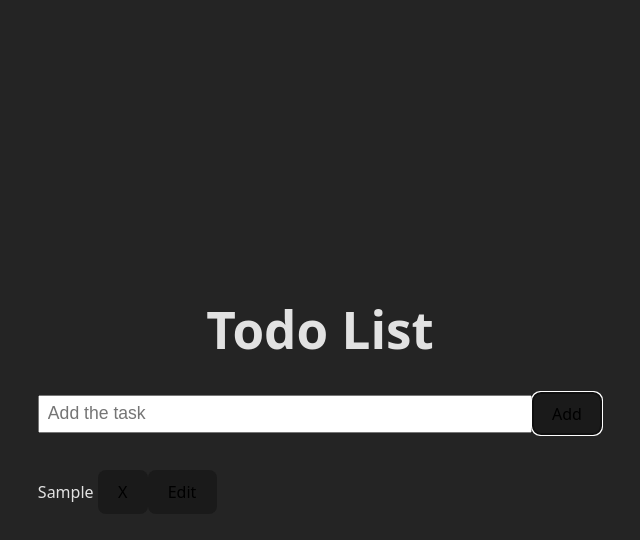
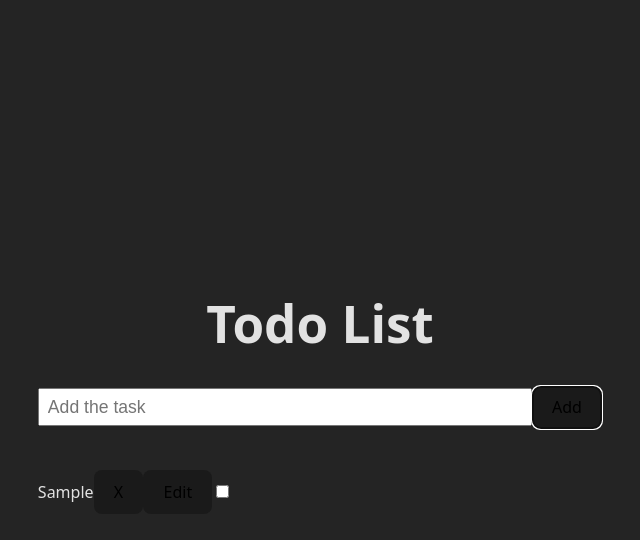
Before and after one commit to annaLucian/todo-list, a React (Vite) app in the folder todo-app/: page / in a window 1280 px wide. Both pictures are taken after typing "Sample" into the empty fields and a click on the button "Add". Shown: the top 540 px of the page, without its empty margins (320-960 px from the left). Built offline with nearby package versions, Linux system fonts and the light colour scheme.

Commit message:
improve logic completed text

```diff
--- a/todo-app/src/App.jsx
+++ b/todo-app/src/App.jsx
@@ -10,6 +10,7 @@ function App() {
     const newTodo = {
       id: crypto.randomUUID(),
       text: todoName,
+      completed: false,
     };
     setTodos([...todos, newTodo]);
   };
@@ -32,6 +33,17 @@ function App() {
     setTodos(newTodoList);
   };
 
+  const handleCompletedTodo = (id) => {
+    const newTodosList = todos.map((todo) => {
+      if (todo.id === id) {
+        const newTodoCompleted = { ...todo, completed: !todo.completed };
+        return newTodoCompleted;
+      }
+      return todo;
+    });
+    setTodos(newTodosList);
+  };
+
   return (
     <>
       <h1>Todo List</h1>
@@ -43,6 +55,7 @@ function App() {
           todos={todos}
           onHandleDeleteTodo={handleDeleteTodo}
           onHandleEditTodo={handleEditTodo}
+          onHandleCompletedTodo={handleCompletedTodo}
         />
       </section>
     </>
--- a/todo-app/src/components/TodoList/TodoItem/index.jsx
+++ b/todo-app/src/components/TodoList/TodoItem/index.jsx
@@ -1,6 +1,11 @@
 import { useState } from "react";
 
-export const TodoItem = ({ todo, onHandleDeleteTodo, onHandleEditTodo }) => {
+export const TodoItem = ({
+  todo,
+  onHandleDeleteTodo,
+  onHandleEditTodo,
+  onHandleCompletedTodo,
+}) => {
   const [showEditInput, setShowEditInput] = useState(false);
   const [inputEditValue, setInputEditValue] = useState(todo.text);
 
@@ -13,9 +18,20 @@ export const TodoItem = ({ todo, onHandleDeleteTodo, onHandleEditTodo }) => {
   if (!showEditInput)
     return (
       <li className="todo-list__item">
-        {todo.text}{" "}
+        <p
+          className={`todo-list__itemText ${
+            todo.completed && "todo-list__itemText--completed"
+          }`}
+        >
+          {todo.text}
+        </p>
         <button onClick={() => onHandleDeleteTodo(todo.id)}>X</button>
         <button onClick={() => setShowEditInput(true)}>Edit</button>
+        <input
+          type="checkbox"
+          checked={todo.completed}
+          onChange={() => onHandleCompletedTodo(todo.id)}
+        />
       </li>
     );
 
--- a/todo-app/src/components/TodoList/index.css
+++ b/todo-app/src/components/TodoList/index.css
@@ -7,3 +7,11 @@
 .todo-list__item {
   padding: 0.2rem 0;
 }
+
+.todo-list__itemText {
+  display: inline-block;
+}
+
+.todo-list__itemText--completed {
+  text-decoration: line-through;
+}
--- a/todo-app/src/components/TodoList/index.jsx
+++ b/todo-app/src/components/TodoList/index.jsx
@@ -1,7 +1,12 @@
 import { TodoItem } from "./TodoItem";
 import "./index.css";
 
-export const TodoList = ({ todos, onHandleDeleteTodo, onHandleEditTodo }) => {
+export const TodoList = ({
+  todos,
+  onHandleDeleteTodo,
+  onHandleEditTodo,
+  onHandleCompletedTodo,
+}) => {
   return (
     <ul className="todo-list">
       {todos.map((todo) => (
@@ -10,6 +15,7 @@ export const TodoList = ({ todos, onHandleDeleteTodo, onHandleEditTodo }) => {
           key={`todoItem-${todo.id}`}
           onHandleDeleteTodo={onHandleDeleteTodo}
           onHandleEditTodo={onHandleEditTodo}
+          onHandleCompletedTodo={onHandleCompletedTodo}
         />
       ))}
     </ul>
```
